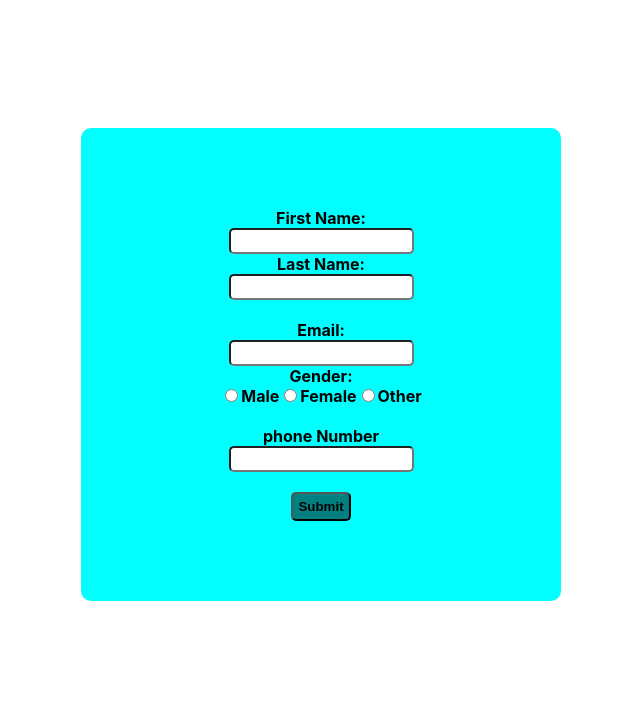
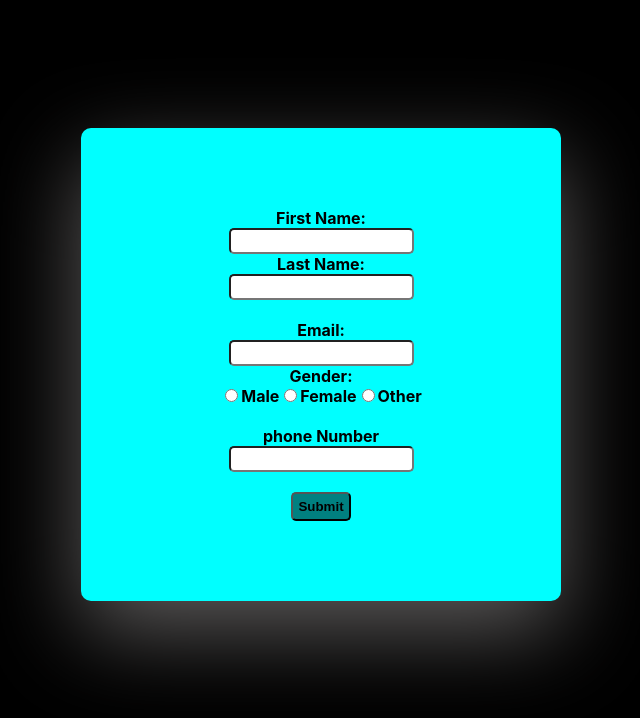
Before and after one commit to Freedom-seven/react-forms, a React (Create React App) app: page / in a window 1280 px wide. Shown: the top 718 px of the page, without its empty margins (399-1039 px from the left). Built offline with nearby package versions, Linux system fonts and the light colour scheme.

Commit message:
add box shadow

```diff
--- a/src/App.css
+++ b/src/App.css
@@ -1,3 +1,7 @@
+body{
+  background-color: black;
+}
+
 .classForm {
  text-align: center;
  background-color: aqua;
@@ -7,6 +11,7 @@
  width: 20rem;
  margin-left: 30rem;
  font-weight: bolder;
+ box-shadow: rgba(236, 229, 229, 0.4) 0px 30px 90px;
 }
 
 .classInput {
```
